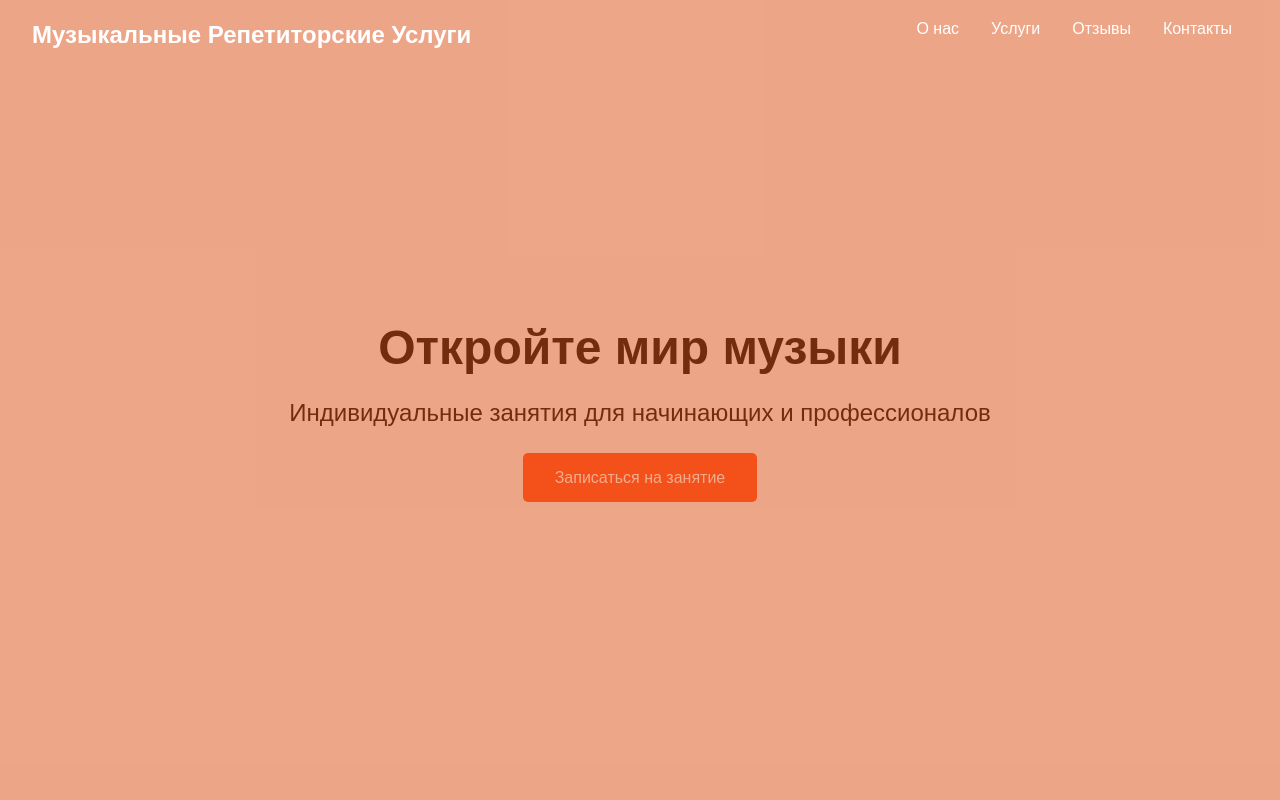
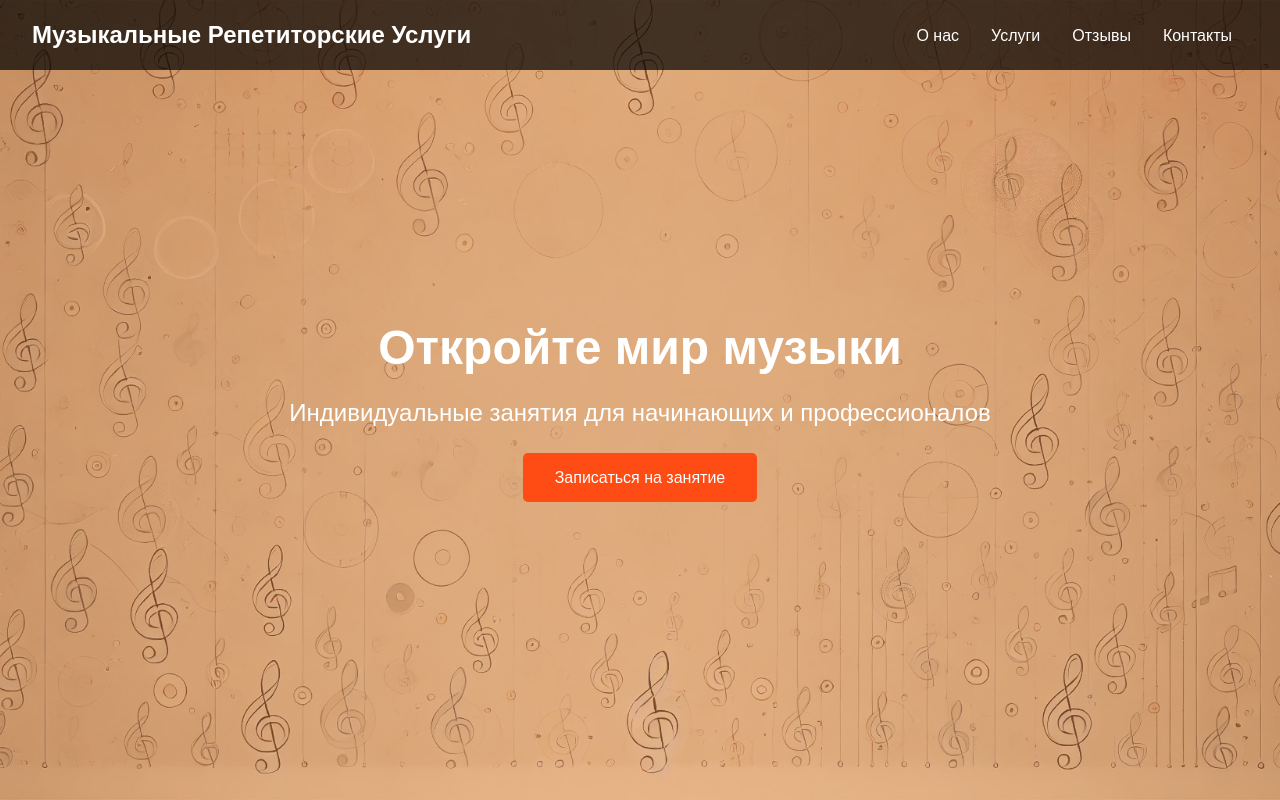
Before and after one commit to 3vgen/Music-Tutoring-Services, a plain HTML site: page index.html in a window 1280 px wide. Shown: the top 800 px of the page. Drawn offline with Linux system fonts and the light colour scheme.

Commit message:
Изменение хедера

```diff
--- a/index.css
+++ b/index.css
@@ -13,7 +13,7 @@ body {
 }
 
 .header {
-  color: #000000;
+  color: #fff;
   height: 100vh;
   text-align: center;
   display: flex;
@@ -21,6 +21,7 @@ body {
   justify-content: center;
   align-items: center;
   position: relative;
+  background-color: rgba(211, 115, 42, 0.5);
 }
 
 .header::before {
@@ -30,7 +31,8 @@ body {
   left: 0;
   width: 100%;
   height: 100%;
-  background: rgba(232, 88, 31, 0.5);
+  background: url(img.webp) no-repeat center center/cover;
+  z-index: -1;
 }
 
 .navbar {
@@ -41,6 +43,7 @@ body {
   position: absolute;
   top: 0;
   left: 0;
+  background-color: rgba(0, 0, 0, 0.7);
 }
 
 .navbar .logo {
@@ -50,6 +53,7 @@ body {
 }
 
 .nav-links {
+  margin-top: 7px;
   list-style: none;
   display: flex;
 }
```
